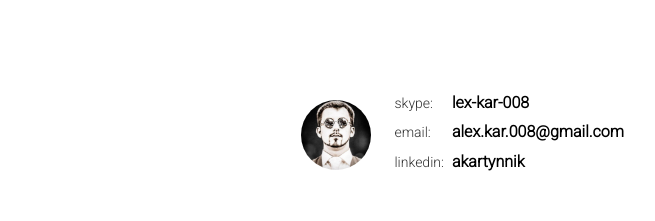
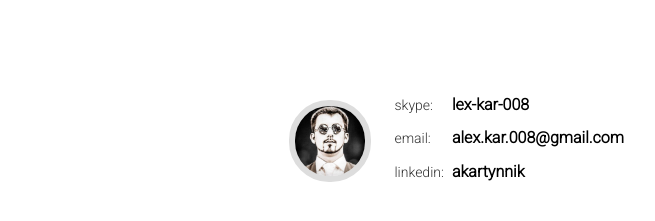
Before and after one commit to akartynnik/akartynnik.github.io, a plain HTML site: page index.html in a window 1280 px wide. Shown: the part 273-494 px from the top of the page, without its empty margins (313-968 px from the left). Drawn offline with Linux system fonts and the light colour scheme.

Commit message:
Update style of site

```diff
--- a/style.css
+++ b/style.css
@@ -9,9 +9,10 @@ span{
 }
 
 img{
-	width: 70px;
-	border-radius: 35px;
-	margin: 10px 15px 0 0;
+	border: 6px solid #ddd;
+    border-radius: 40px;
+    margin: 10px 15px 0 0;
+    width: 70px;
 }
 
 table {
```
